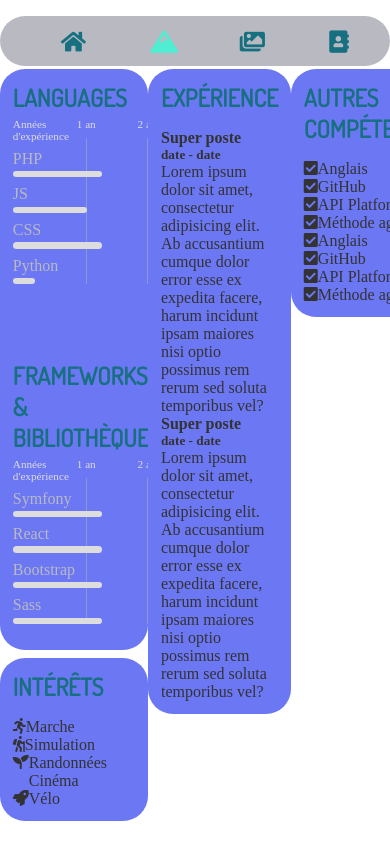
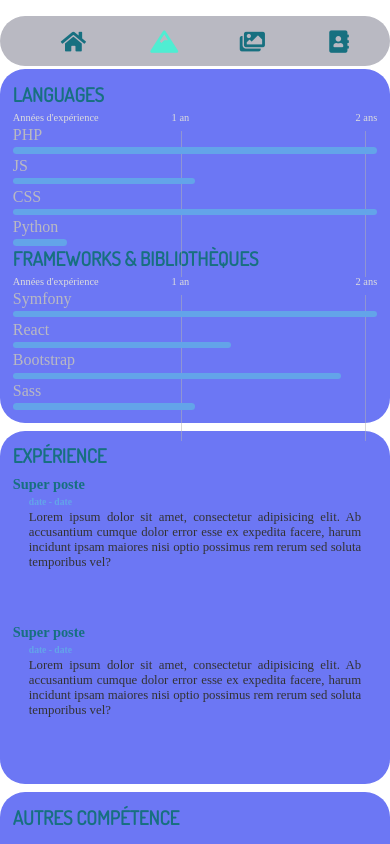
Before and after one commit to Michel-Seys/react-cv, a React (Create React App) app: page /Knowledges in a window 390 px wide. Shown: the top 844 px of the page. Built offline with nearby package versions, Linux system fonts and the light colour scheme; a web font is replaced by a local one.

Commit message:
CSS Fixes

```diff
--- a/src/components/knowledges/Experience.js
+++ b/src/components/knowledges/Experience.js
@@ -2,7 +2,6 @@
 
 const Experience = () => {
     return (
-        <div>
             <div className="experience">
                 <h3>Expérience</h3>
                 <div className="exp-1">
@@ -26,7 +25,6 @@
                     </p>
                 </div>
             </div>
-        </div>
     );
 };
 
--- a/src/components/knowledges/Hobbies.js
+++ b/src/components/knowledges/Hobbies.js
@@ -2,7 +2,6 @@
 
 const Hobbies = () => {
     return (
-        <div>
             <div className="hobbies">
                 <h3>Intérêts</h3>
                 <ul>
@@ -28,7 +27,6 @@
                     </li>
                 </ul>
             </div>
-        </div>
     );
 };
 
--- a/src/components/knowledges/Languages.js
+++ b/src/components/knowledges/Languages.js
@@ -4,16 +4,16 @@
 class Languages extends Component {
     state = {
         languages: [
-            {id: 1, value: "PHP", xp: 1.2},
+            {id: 1, value: "PHP", xp: 2},
             {id: 2, value: "JS", xp: 1},
-            {id: 3, value: "CSS", xp: 1.2},
+            {id: 3, value: "CSS", xp: 2},
             {id: 4, value: "Python", xp: 0.3}
         ],
         frameworks: [
-            {id: 1, value: "Symfony", xp: 1.2},
+            {id: 1, value: "Symfony", xp: 2},
             {id: 1, value: "React", xp: 1.2},
-            {id: 1, value: "Bootstrap", xp: 1.2},
-            {id: 1, value: "Sass", xp: 1.2},
+            {id: 1, value: "Bootstrap", xp: 1.8},
+            {id: 1, value: "Sass", xp: 1},
 
         ]
     }
--- a/src/components/knowledges/OtherSkills.js
+++ b/src/components/knowledges/OtherSkills.js
@@ -2,7 +2,6 @@
 
 const OtherSkills = () => {
     return (
-        <div>
             <div className="otherSkills">
                 <h3>Autres compétence</h3>
                 <div className="list">
@@ -20,7 +19,6 @@
                     </ul>
                 </div>
             </div>
-        </div>
     );
 };
 
--- a/src/styles/_settings.scss
+++ b/src/styles/_settings.scss
@@ -17,11 +17,11 @@
 $minHeight: 95vh;
 
 @mixin verticalCenter {
-  display:flex;
+  display: flex;
   justify-content: center;
   align-items: center;
 }
-*{
+* {
   box-sizing: border-box;
   margin: 0;
   padding: 0;
@@ -44,20 +44,19 @@
   cursor: pointer;
 }
 a:visited {
-  color: $black;
+  color:$black;
 }
-.home, .knoledges, .portfolio, .contact {
+.home, .knowledges, .portfolio, .contact {
   display: flex;
 
-  @media screen and (max-width: 850px) {
+  @media screen and (max-width: 850px){
     display: block !important;
   }
 }
-
-.homeContent,  .knoledgesContent, .portfolioContent, .contactContent {
+.homeContent, .knowledgesContent, .portfolioContent, .contactContent {
   margin-left: .4rem;
 
-  @media screen and (max-width: 850px) {
+  @media screen and (max-width: 850px){
     margin-left: 0 !important;
   }
 }
--- a/src/styles/pages/_knowledges.scss
+++ b/src/styles/pages/_knowledges.scss
@@ -6,22 +6,24 @@
     overflow: hidden;
     display: grid;
     grid-template-columns: 38% 1fr 1fr;
-    grid-template-rows: 73% 30%;
+    grid-template-rows: 70% 30%;
     grid-template-areas:
-            "L E E"
-            "O O H";
+      "L E E"
+      "O O H";
+
     .languagesFrameworks, .experience, .otherSkills, .hobbies {
       background: $color-2;
       border-radius: $borderRadius;
       padding: .8rem;
     }
     h3 {
-      font-size:1.5rem;
+      font-size: 1.4rem;
       margin-bottom: 1rem;
       font-family: $font-2;
       color: $color-5;
       text-transform: uppercase;
     }
+
     .languagesFrameworks {
       grid-area: L;
       margin-bottom: .5rem;
@@ -31,6 +33,7 @@
       grid-template-areas:
         "L"
         "F";
+
       .languageDisplay {
         grid-area: L;
       }
@@ -38,10 +41,11 @@
         grid-area: F;
       }
       h3 {
-        margin-bottom: .3rem;
+        margin-bottom: 0.3rem;
       }
+
       .years {
-        font-size: .7rem;
+        font-size: .65rem;
         display: flex;
         justify-content: space-between;
         color: $white;
@@ -49,27 +53,28 @@
         span {
           width: 36%;
 
-          &:nth-child(2) {
-            text-align: right;
+          &:nth-child(2){
+            text-align: center;
             width: 20%;
           }
-          &:nth-child(3) {
+          &:nth-child(3){
             text-align: right;
             width: 44%;
           }
+
           &:nth-child(2):before,
           &:nth-child(3):before {
-            content: '';
-            background: rgba(180, 179, 179, 0.5);
+            content:'';
+            background: rgba(180, 179, 179, 0.507);
             position: absolute;
             height: 146px;
             width: 1px;
-            transform: translate(9px, 20px);
+            transform: translate(9px, 19px);
           }
         }
       }
       .languagesList {
-        padding-top: 0.5rem;
+        padding-top: .5rem;
 
         li {
           color: $color-1;
@@ -78,13 +83,13 @@
           height: .4rem;
           background: transparent;
           border-radius: 50px;
-          margin-top: .2rem;
+          margin-top: 0.2rem;
           position: relative;
 
           &:after {
             content: '';
             position: absolute;
-            background: $white;
+            background: $color-3;
             border-radius: 50px;
             height: .4rem;
             width: 0;
@@ -99,5 +104,129 @@
         }
       }
     }
+    .experience {
+      grid-area: E;
+      margin: 0 0 .5rem .5rem;
+      display: grid;
+      grid-template-columns: 1fr;
+      grid-template-rows: 10% 1fr 1fr;
+      grid-template-areas:
+        "1"
+        "2"
+        "3";
+
+      h3 {
+        grid-area: 1;
+      }
+      h4 {
+        font-size: 1.1rem;
+        color: $color-5;
+      }
+      h5 {
+        color: $color-3;
+        padding: 0.5rem 0 0.5rem 1rem;
+      }
+      p {
+        text-align: justify;
+        padding: 0 1rem;
+      }
+      .exp-1 {
+        grid-area: 2;
+      }
+      .exp-2 {
+        grid-area: 3;
+      }
+    }
+    .otherSkills {
+      grid-area: O;
+      margin-right: 0.5rem;
+
+      .list {
+        display: flex;
+        width: 80%;
+        height: 100%;
+        margin: 0 auto;
+        justify-content: space-between;
+
+        ul {
+          height: 80%;
+          display: grid;
+
+          i {
+            color: $color-5;
+          }
+        }
+      }
+    }
+    .hobbies {
+      grid-area: H;
+      padding-left: 1.5rem;
+
+      ul {
+        height: 80%;
+        display: grid;
+
+        li {
+          i {
+            position: relative;
+            color: $color-5;
+          }
+          span {
+            position: absolute;
+            transform: translateX(2.2rem);
+          }
+        }
+      }
+    }
   }
 }
+@media screen and (max-width: 950px){
+  .knowledgesContent {
+    h3 {
+      font-size: 1.2rem !important;
+    }
+    .languagesList {
+      padding-top: .2rem !important;
+    }
+    p {
+      font-size: .8rem;
+    }
+    .otherSkills, .hobbies {
+      font-size: .8rem;
+    }
+  }
+}
+@media screen and (max-width: 850px){
+  .knowledgesContent {
+    h4 {
+      font-size: .9rem !important;
+    }
+    h5 {
+      font-size: .6rem !important;
+      padding: .2rem 1rem !important;
+    }
+  }
+}
+@media screen and (max-width: 500px){
+  .knowledgesContent {
+    display: grid !important;
+    grid-template-columns: 1fr !important;
+    grid-template-rows: 1fr 1fr 180px 180px !important;
+
+    .languages {
+      grid-area: 1 !important;
+    }
+    .experience {
+      grid-area: 2 !important;
+      margin-left: 0 !important;
+    }
+    .otherSkills {
+      grid-area: 3 !important;
+      margin-right: 0 !important;
+    }
+    .hobbies {
+      grid-area: 4 !important;
+      margin-top: .5rem !important;
+    }
+  }
+}
```
